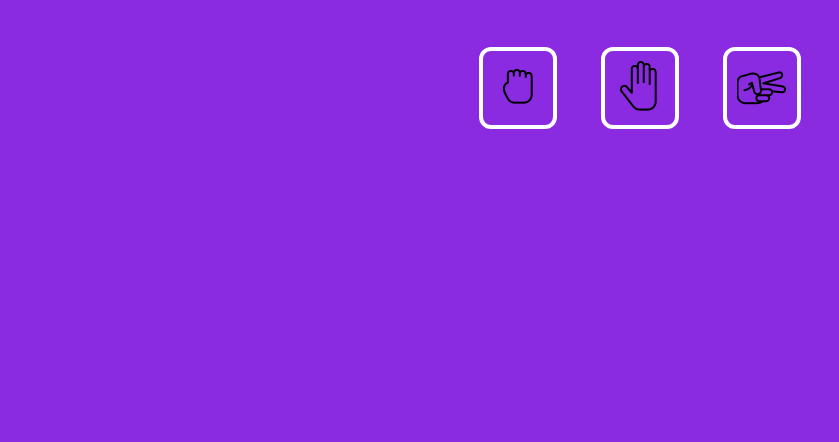
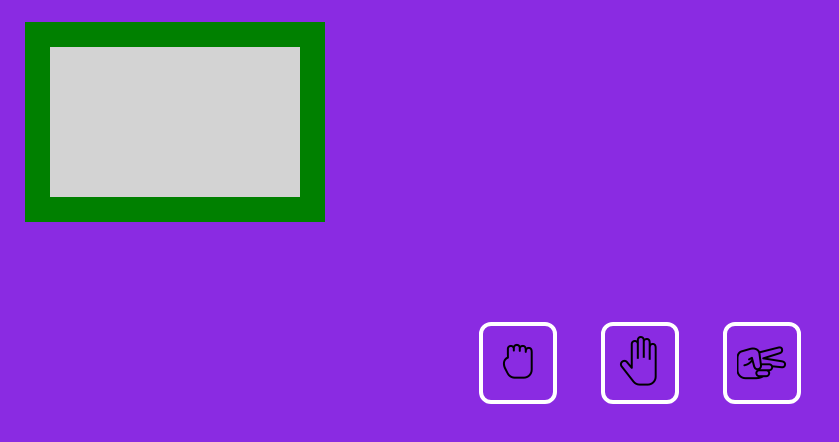
Before and after one commit to Noelryn/rockpaperscissors, a website: page src/index.html in a window 1280 px wide. Shown: the part 140-582 px from the top of the page, without its empty margins (0-839 px from the left). Drawn offline with Linux system fonts and the light colour scheme.

Commit message:
Adding in styling to index and style sheet, updating the readme file

```diff
--- a/src/styles.css
+++ b/src/styles.css
@@ -16,15 +16,27 @@ header > h1 {
 }
 
 .comchoice{
+    background-color: lightgrey;
+
+    top: 50%;
+    left: 50%;
+    margin-top: 50px;
+    margin-left: -600px;
+    background-color: lightgrey;
+    height:200px;
+    width: 300px;
+    border: 25px solid green;
+    padding: 25px;
+    margin: 25px;
     font-size: 25px;
-    color:white;
+    color: black;
     text-align: center;
     font-weight: bold;
     font-family: Asap, sans-serif;
 }
 
 .buttons{
-    margin-top: 50px;
+    margin-top: 100px;
     text-align: center;
 }
 
```
Also changed, not shown: src/index.html (+1 -0 lines), README.md.
